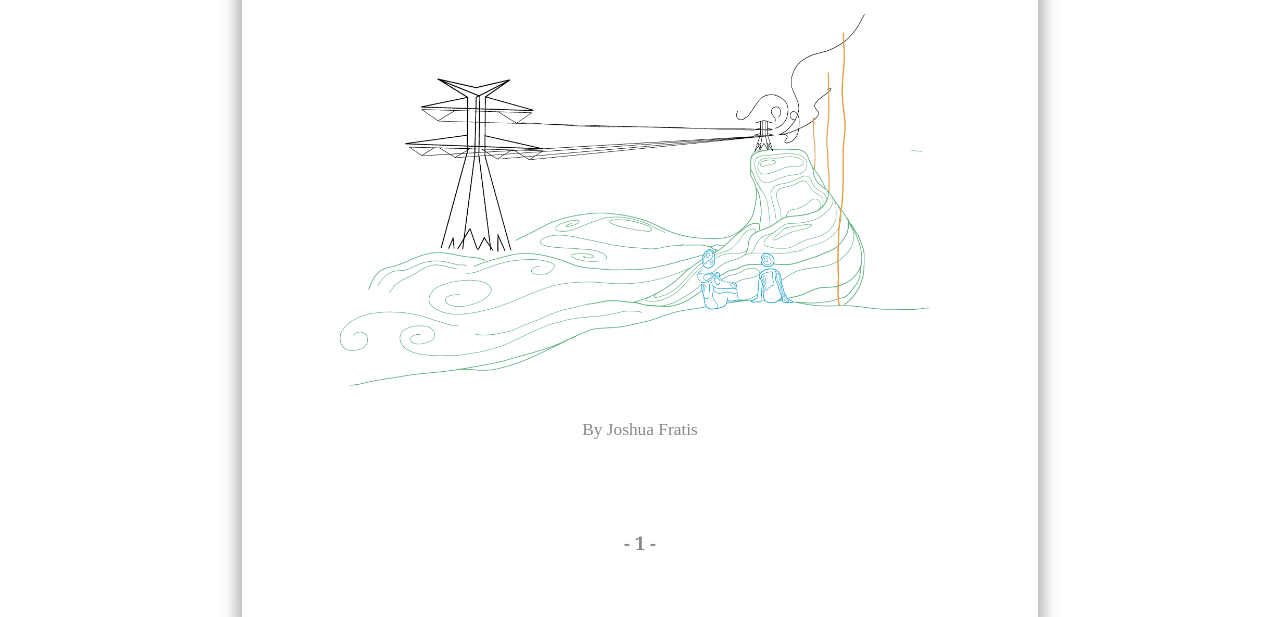
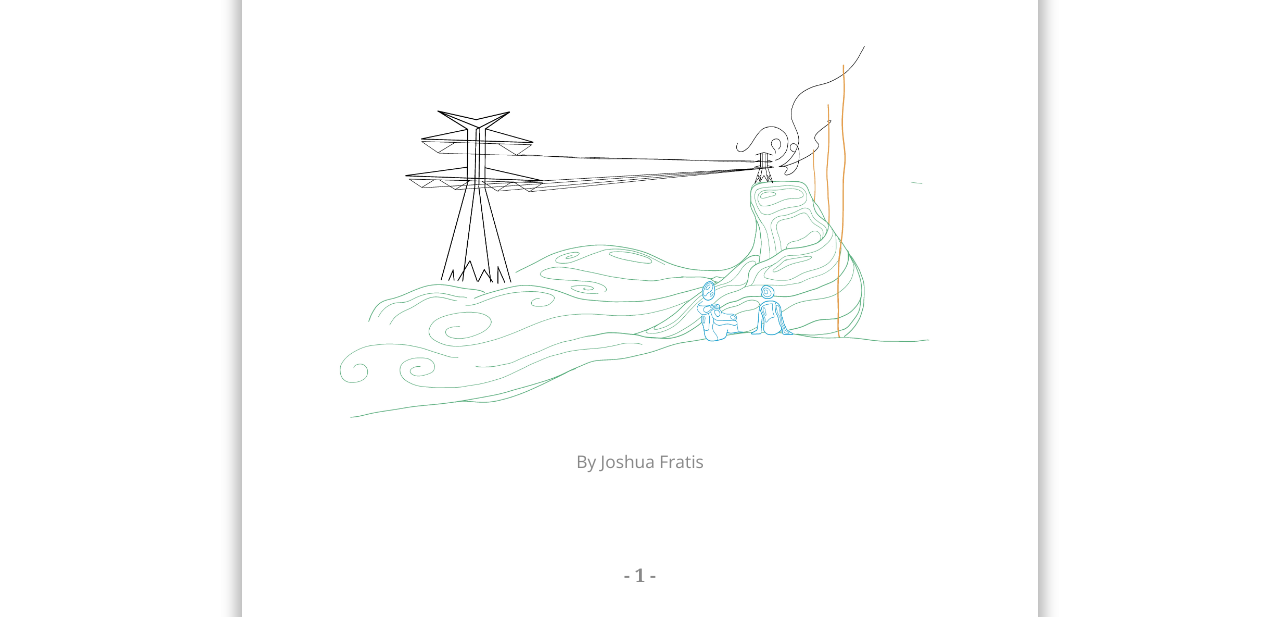
Before and after one commit to JoshFratis/The-Counsel-in-The-Cave, a plain HTML site: page WebExport/index.html in a window 1280 px wide. Shown: the part 207-824 px from the top of the page. Drawn offline with nearby package versions, Linux system fonts and the light colour scheme; a web font is replaced by a local one.

Commit message:
Restyled header to original style. Padding added to headercontainer on addition of title. Also added check to remove top margin from first line / choice on page.

```diff
--- a/WebExport/main.js
+++ b/WebExport/main.js
@@ -151,12 +151,16 @@
                 // TITLE: title
                 else if (splitTag && splitTag.property == "TITLE") {
 
-                    // Clear header
-                    headerContainer.innerHTML = "";
+                    // Clear header of default scene title
+                    sceneTitleElement = headerContainer.querySelector('.pageHeader');
+                    if (sceneTitleElement != null) {
+                        headerContainer.removeChild(sceneTitleElement);
+                    }
 
                     // Add title to header
                     var titleElement = document.createElement('h1');
                     titleElement.innerHTML = splitTag.val;
+                    headerContainer.style.paddingTop = '2em';
                     headerContainer.appendChild(titleElement);
                 }
 
@@ -195,14 +199,10 @@
                     storyContainer.style.height = "auto";
                     storyHeight = contentBottomEdgeY();
 
-                  //  console.log("Cut page");
-
                     // Create footer container
                     footerContainer = document.createElement('div');
                     footerContainer.classList.add('container', 'footerContainer');
                     pageContainer.append(footerContainer);
-
-                 //   console.log("Created footer container");
 
                     // Create footer element
                     pageNumberElement = document.createElement('h3');
@@ -229,10 +229,10 @@
 
                      // Create header element
                      if (headerContainer.hasChildNodes() == false) {
-                        pageHeaderElement = document.createElement('h3');
-                        pageHeaderElement.innerHTML = '- '+sceneTitle+' -';
-                        pageHeaderElement.classList.add('pageHeader');
-                        headerContainer.append(pageHeaderElement);
+                        sceneTitleElement = document.createElement('h3');
+                        sceneTitleElement.innerHTML = '- '+sceneTitle+' -';
+                        sceneTitleElement.classList.add('pageHeader');
+                        headerContainer.append(sceneTitleElement);
                      }
 
                      // Create body container
@@ -240,19 +240,15 @@
                     storyContainer.classList.add('container', 'storyContainer');
                     pageContainer.append(storyContainer);
 
-                    //console.log("Created body container");
-
                     // Add new page
                     outerScrollContainer.append(pageContainer);
-
-                    //console.log("added new page");
 
                      // Fade in new page after a short delay
                      showAfter(delay, storyContainer);
                      delay += 200.0;
 
                       // Fade in new page after a short delay
-                      showAfter(delay, pageHeaderElement);
+                      showAfter(delay, sceneTitleElement);
                       delay += 200.0;
                 }
 
@@ -290,21 +286,32 @@
             }
 
             // Create paragraph element (initially hidden)
+
+            if (paragraphText != "") {
                 var paragraphElement = document.createElement('p');
                 paragraphElement.innerHTML = paragraphText;
                 paragraphElement.classList.add(style);
 
-            // Line Breaks
+                // Automatic line breaks (not after cue)
                 if ((paragraphText.toUpperCase() == paragraphText)
                     && paragraphText != paragraphText.toLowerCase()){
                     paragraphElement.classList.add("cue");
                 }
 
+                // Automatic styling for inflection encased in parentheses
                 if (paragraphText.charAt(0) == "(") {
                     paragraphElement.classList.add("inflection");
                 }
 
+                // Add line to story
                 storyContainer.appendChild(paragraphElement);
+
+                // Set first line's top margin to 0
+                console.log('line: '+paragraphText+'. paragraphElement: '+paragraphElement+'. storyContainer.firstChild: '+storyContainer.firstChild);
+                if (paragraphElement == storyContainer.firstChild) {
+                    paragraphElement.style.marginTop = '0';
+                    console.log("margin-top set to 0 for line: "+paragraphText);
+                }
 
                 // Add any custom classes derived from ink tags
                 for(var i=0; i<customClasses.length; i++)
@@ -313,6 +320,8 @@
                 // Fade in paragraph after a short delay
                 showAfter(delay, paragraphElement);
                 delay += 200.0;
+            }
+
         }
 
         // Create HTML choices from ink choices
@@ -326,13 +335,14 @@
                 choiceParagraphElement.classList.add("cue");
                 choiceParagraphElement.innerHTML = choice.text;
             }
-            // Style as choice, link to choice
+            // If not exception, style as choice, link to choice
             else {
                 choiceParagraphElement.classList.add("choice");
                 choiceParagraphElement.innerHTML = `<a href='#'>${choice.text}</a>`
             }
 
             // Check for Page Turn Symbol ('<') to Style
+            // Add choice to story
             if ((choice.text == "<") || (choice.text == ">")) {
                 if (choice.text == "<") {
                     choiceParagraphElement.classList.add("pageTurnLeft");
@@ -348,6 +358,12 @@
             else {
                 choiceParagraphElement.classList.add(style);
                 storyContainer.appendChild(choiceParagraphElement);
+            }
+
+            // Set first line's top margin to 0
+            if (choiceParagraphElement == storyContainer.firstChild) {
+                choiceParagraphElement.style.marginTop = '0';
+                console.log("margin-top set to 0 for line: "+choice.text);
             }
 
             // Fade choice in after a short delay
--- a/WebExport/style.css
+++ b/WebExport/style.css
@@ -1,8 +1,6 @@
-/*@import url('https://fonts.googleapis.com/css?family=Open+Sans:300,700|Quattrocento:700');
-*/xs
+@import url('https://fonts.googleapis.com/css?family=Open+Sans:300,700|Quattrocento:700');
 body {
-    font-family:Arial, Helvetica, sans-serif;
-    /*font-family: 'Open Sans', sans-serif;*/
+    font-family: 'Open Sans', sans-serif;
     font-weight: lighter;
     background: white;
     overflow: hidden;
@@ -69,21 +67,7 @@ body.switched {
     }
 }
 
-/* Title Page Container for Title */
-.titleContainer {
-    padding-top: 2em;
-    padding-bottom: 2em;
-}
-
-/* Header Container for Title */
-.headerContainer {
-}
-
-/* Footer Container for Page Numer */
-.footerContainer {
-}
-
-/* Body Container for Story */
+/* Container for fading */
 .container {
     text-align: center;
 }
@@ -92,6 +76,7 @@ body.switched {
     transition: background-color 0.6s;
 }
 
+/* Body Container for Story */
 .storyContainer {
     bottom: 0em;
     padding: 2em;
@@ -164,7 +149,6 @@ h2 {
     font-weight: lighter;
     color: #BBB;
 }
-
 h3 {
     text-align: center;
     font-family: "Quattrocento", Georgia, 'Times New Roman', Times, serif;
```
Lines whose indentation alone changed are shown as unchanged.
